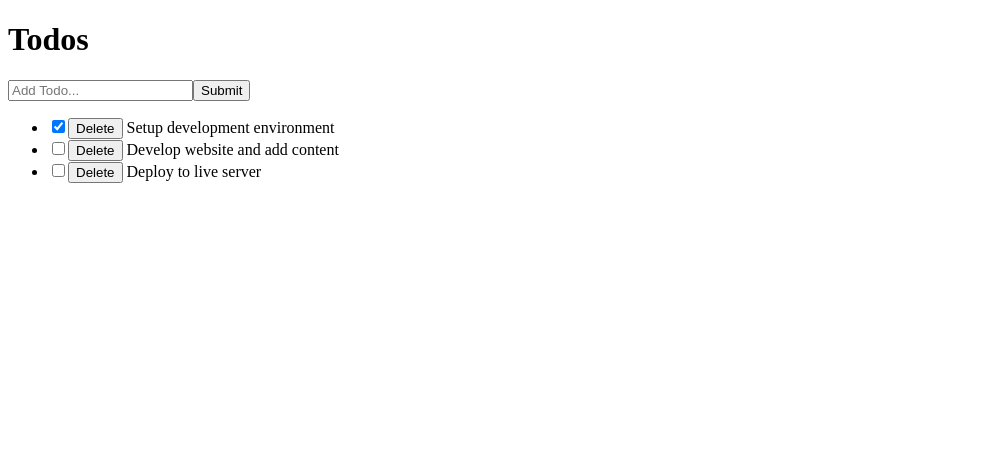
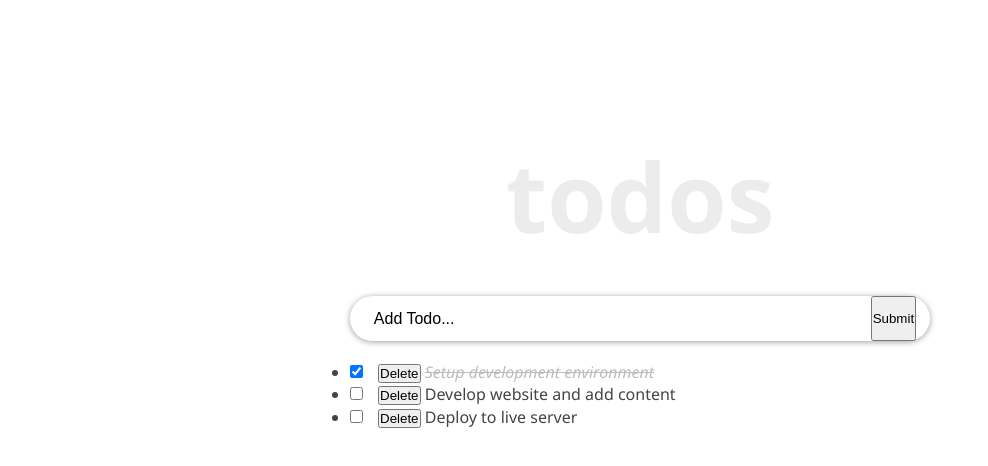
Before and after one commit to rbanos-mv/react-todo-app, a React (Create React App) app: page / in a window 1280 px wide. Shown: the top 466 px of the page, without its empty margins (0-988 px from the left). Built offline with nearby package versions, Linux system fonts and the light colour scheme.

Commit message:
Add styles

```diff
--- a/src/App.css
+++ b/src/App.css
@@ -1,39 +1,65 @@
-.App {
-  text-align: center;
+* {
+  box-sizing: border-box;
+  margin: 0;
+  padding: 0;
 }
 
-.App-logo {
-  height: 40vmin;
-  pointer-events: none;
+body {
+  font-family: "Segoe UI", Arial, sans-serif;
+  line-height: 1.4;
+  color: #444;
+  background: #fff;
+  height: 100vh;
 }
 
-@media (prefers-reduced-motion: no-preference) {
-  .App-logo {
-    animation: App-logo-spin infinite 20s linear;
-  }
+.container {
+  display: flex;
+  flex-direction: column;
+  justify-content: center;
+  align-items: center;
+  max-width: 600px;
+  margin: 0 auto;
 }
 
-.App-header {
-  background-color: #282c34;
-  min-height: 100vh;
-  display: flex;
-  flex-direction: column;
-  align-items: center;
-  justify-content: center;
-  font-size: calc(10px + 2vmin);
-  color: white;
+.inner {
+  width: 100%;
+  padding: 8rem 10px 4rem;
 }
 
-.App-link {
-  color: #61dafb;
+.form-container {
+  width: 100%;
+  margin-bottom: 20px;
+  display: flex;
+  border-radius: calc(0.5 * 100px);
+  box-shadow: 0 1px 6px 0 rgba(0, 0, 0, 0.38);
+  justify-content: space-evenly;
 }
 
-@keyframes App-logo-spin {
-  from {
-    transform: rotate(0deg);
-  }
+.input-text {
+  font-size: 1rem;
+  font-weight: 400;
+  width: 85%;
+  padding-right: 5px;
+  padding-left: 10px;
+  border-radius: calc(0.5 * 100px);
+}
 
-  to {
-    transform: rotate(360deg);
-  }
+.input-text::placeholder {
+  color: #000;
 }
+
+.input-submit {
+  background: transparent;
+  color: #5b5b5b;
+  text-transform: capitalize;
+  cursor: pointer;
+  font-weight: 600;
+  margin-right: 10px;
+}
+
+.input-text,
+.input-submit {
+  height: 45px;
+  outline: none;
+  border: none;
+}
--- a/src/components/Header.js
+++ b/src/components/Header.js
@@ -1,9 +1,28 @@
 import React from 'react';
 
-const Header = () => (
-  <header>
-    <h1>Todos</h1>
-  </header>
-);
+const Header = () => {
+  const headerStyle = {
+    padding: '20px 0',
+    lineHeight: '1.5em',
+  };
+
+  return (
+    <header style={headerStyle}>
+      <h1
+        style={{
+          fontSize: '6rem',
+          fontWeight: '600',
+          marginBottom: '2rem',
+          lineHeight: '1em',
+          color: '#ececec',
+          textTransform: 'lowercase',
+          textAlign: 'center',
+        }}
+      >
+        todos
+      </h1>
+    </header>
+  );
+};
 
 export default Header;
--- a/src/components/InputTodo.js
+++ b/src/components/InputTodo.js
@@ -28,9 +28,10 @@
   render() {
     const { title } = this.state;
     return (
-      <form onSubmit={this.handleSubmit}>
+      <form onSubmit={this.handleSubmit} className="form-container">
         <input
           type="text"
+          className="input-text"
           placeholder="Add Todo..."
           value={title}
           name="title"
--- a/src/components/TodoContainer.js
+++ b/src/components/TodoContainer.js
@@ -82,7 +82,8 @@
   render() {
     const { todos } = this.state;
     return (
-      <div>
+      <div className="container">
+        <div className="inner">
           <Header />
           <InputTodo addTodoProps={this.addTodoItem} />
           <TodosList
@@ -90,6 +91,7 @@
             handleChangeProps={this.handleChange}
             deleteTodoProps={this.delTodo}
           />
+        </div>
       </div>
     );
   }
--- a/src/components/TodoItem.js
+++ b/src/components/TodoItem.js
@@ -1,5 +1,6 @@
 import React from 'react';
 import PropTypes from 'prop-types';
+import styles from './TodoItem.module.css';
 
 class TodoItem extends React.Component {
   constructor(props) {
@@ -10,15 +11,26 @@
   render() {
     const { todo, handleChangeProps, deleteTodoProps } = this.props;
     const { title, completed, id } = todo;
+    const completedStyle = {
+      fontStyle: 'italic',
+      color: '#595959',
+      opacity: 0.4,
+      textDecoration: 'line-through',
+    };
 
     return (
       <li key={id}>
-        <input type="checkbox" checked={completed} onChange={() => handleChangeProps(id)} />
+        <input
+          type="checkbox"
+          className={styles.checkbox}
+          checked={completed}
+          onChange={() => handleChangeProps(id)}
+        />
         <button type="button" onClick={() => deleteTodoProps(id)}>
           Delete
         </button>
         {' '}
-        {title}
+        <span style={completed ? completedStyle : null}>{title}</span>
       </li>
     );
   }
--- /dev/null
+++ b/src/components/TodoItem.module.css
@@ -0,0 +1,29 @@
+.item {
+  font-size: 1.2rem;
+  list-style-type: none;
+  padding: 17px 0px;
+  border-bottom: 1px solid #eaeaea;
+}
+
+.checkbox {
+  margin-right: 15px;
+}
+
+.item button {
+  font-size: 13px;
+  background: #f1f3f4;
+  border: none;
+  cursor: pointer;
+  float: right;
+  outline: none;
+  border-radius: 100px;
+  height: 50px;
+  width: 50px;
+  margin: -10px 0 0 10px;
+}
+
+.textInput {
+  width: 100%;
+  padding: 10px;
+  border: 1px solid #dfdfdf;
+}
```
Lines whose indentation alone changed are shown as unchanged.
